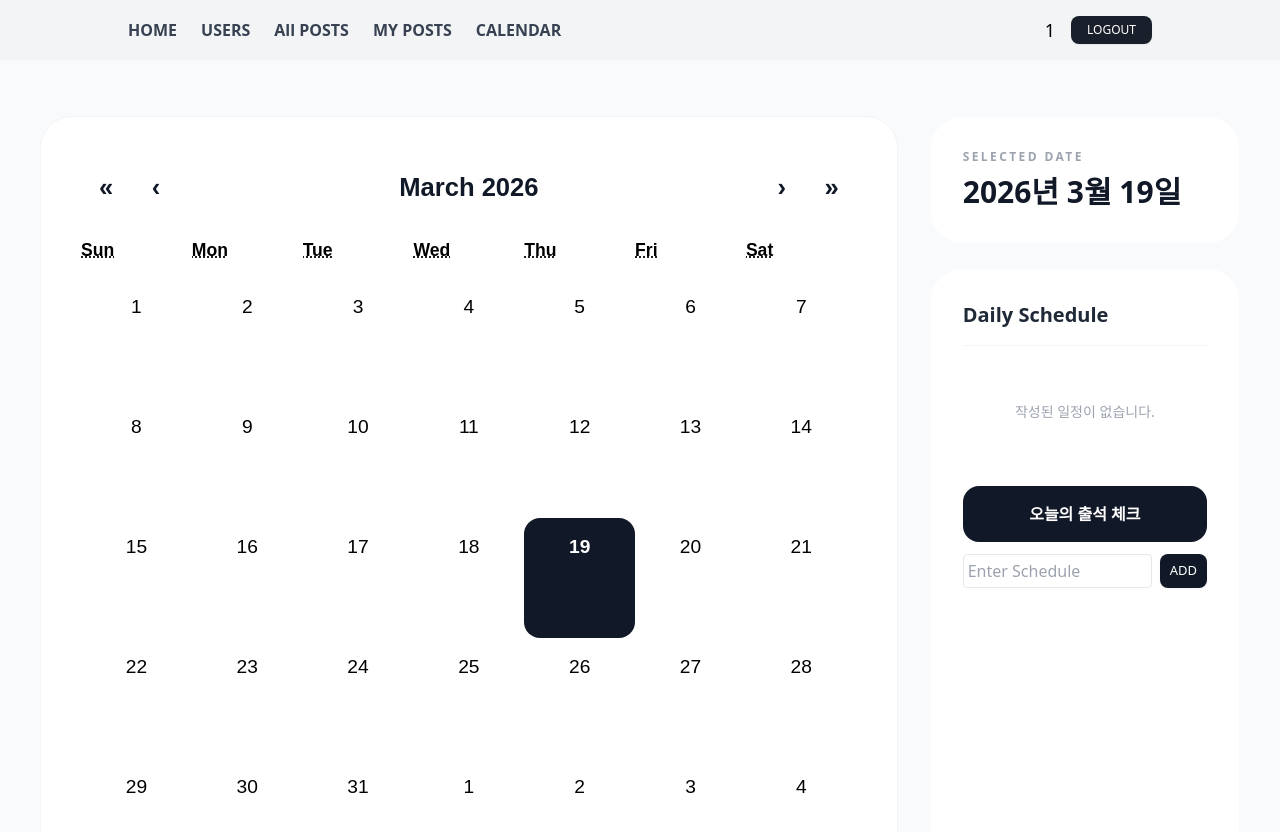
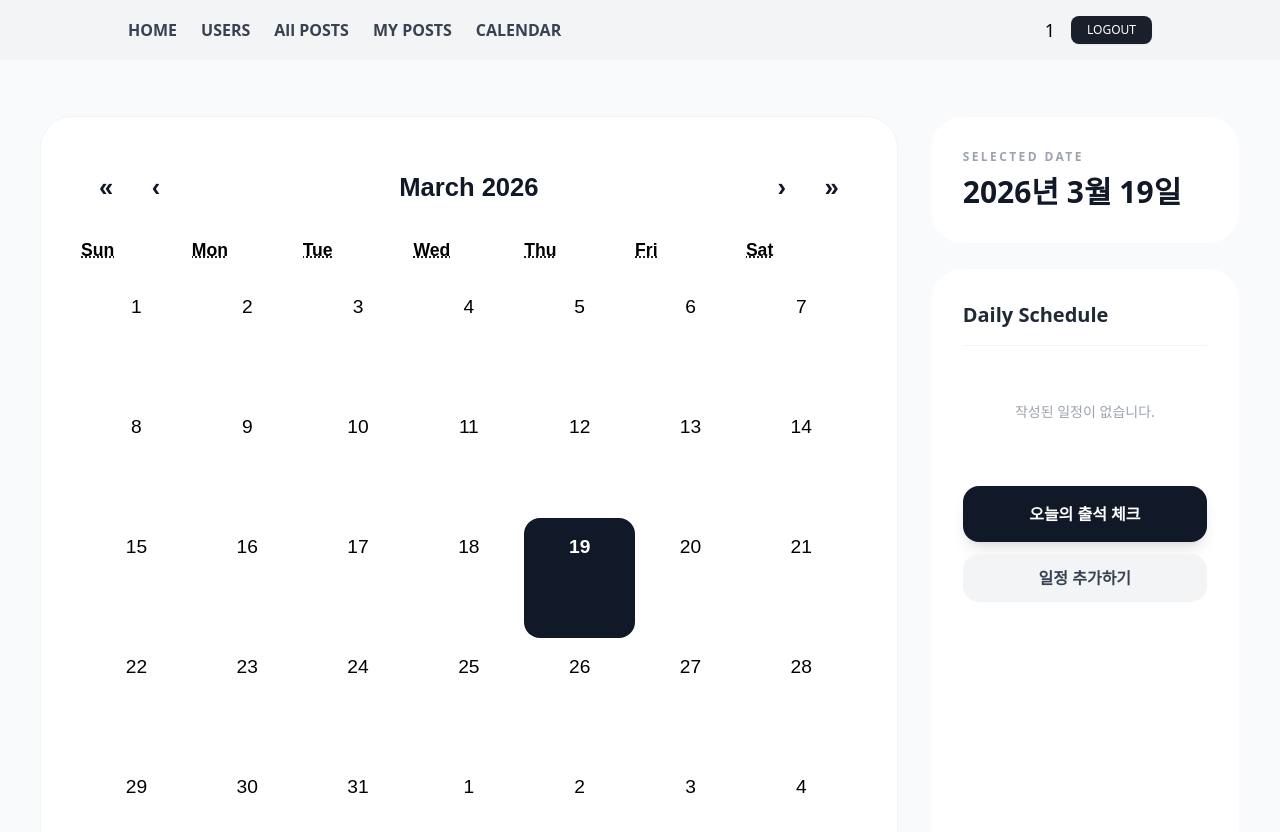
Before and after one commit to PARKJAEKYUNG0525/Blog_mini_project, a React (Vite) app: page /calendar in a window 1280 px wide. Shown: the top 832 px of the page. Built offline with nearby package versions, Linux system fonts and the light colour scheme; sample sign-in values are in the browser's storage.

Commit message:
캘린더 할일 추가 수정

```diff
--- a/src/components/Calendar.jsx
+++ b/src/components/Calendar.jsx
@@ -4,62 +4,15 @@ import CalendarLib from "react-calendar";
 import { useAuth } from "./AuthContextPro";
 import ScheduleForm from "./ScheduleForm";
 
-// 디자인은 유지하되 크기 관련 속성만 대폭 강화한 스타일
 const calendarCustomStyle = `
-  .react-calendar {
-    width: 100% !important;
-    max-width: 100% !important;
-    background: white;
-    border: none !important;
-    font-family: 'Pretendard', sans-serif;
-  }
-  /* 날짜 칸 크기 키우기 */
-  .react-calendar__tile {
-    height: 120px !important;
-    display: flex;
-    flex-direction: column;
-    align-items: center;
-    justify-content: flex-start;
-    padding-top: 15px !important;
-    font-size: 1.2rem !important;
-    transition: background 0.2s;
-  }
-  /* 요일 행 높이 및 폰트 설정 */
-  .react-calendar__month-view__weekdays {
-    font-weight: 700;
-    font-size: 1.1rem;
-    padding-bottom: 15px;
-    text-transform: none;
-  }
-  /* 상단 네비게이션 (연/월 이동) 크기 */
-  .react-calendar__navigation {
-    display: flex;
-    height: 60px;
-    margin-bottom: 20px;
-  }
-  .react-calendar__navigation button {
-    min-width: 50px;
-    font-size: 1.6rem;
-    font-weight: 800;
-    color: #111827;
-  }
-  /* 오늘 날짜 표시 */
-  .react-calendar__tile--now {
-    background: #f9fafb !important;
-    color: #111827;
-    font-weight: bold;
-    border-radius: 16px;
-  }
-  /* 선택된 날짜 표시 */
-  .react-calendar__tile--active {
-    background: #111827 !important;
-    color: white !important;
-    border-radius: 16px;
-  }
-  .react-calendar__tile:enabled:hover {
-    background-color: #f3f4f6;
-    border-radius: 16px;
-  }
+  .react-calendar { width: 100% !important; max-width: 100% !important; background: white; border: none !important; font-family: 'Pretendard', sans-serif; }
+  .react-calendar__tile { height: 120px !important; display: flex; flex-direction: column; align-items: center; justify-content: flex-start; padding-top: 15px !important; font-size: 1.2rem !important; transition: background 0.2s; }
+  .react-calendar__month-view__weekdays { font-weight: 700; font-size: 1.1rem; padding-bottom: 15px; text-transform: none; }
+  .react-calendar__navigation { display: flex; height: 60px; margin-bottom: 20px; }
+  .react-calendar__navigation button { min-width: 50px; font-size: 1.6rem; font-weight: 800; color: #111827; }
+  .react-calendar__tile--now { background: #f9fafb !important; color: #111827; font-weight: bold; border-radius: 16px; }
+  .react-calendar__tile--active { background: #111827 !important; color: white !important; border-radius: 16px; }
+  .react-calendar__tile:enabled:hover { background-color: #f3f4f6; border-radius: 16px; }
 `;
 
 const useUserData = (key, userKey) => {
@@ -99,6 +52,9 @@ const Calendar = () => {
   const [attendance, setAttendance] = useUserData("attendance", userKey);
   const [schedules, setSchedules] = useUserData("schedules", userKey);
 
+  // ✅ 1. 여기서 isOpen 상태를 정의해줘야 에러가 안 납니다!
+  const [isOpen, setIsOpen] = useState(false);
+
   useEffect(() => {
     if (!currentUser) {
       alert("로그인이 필요합니다.");
@@ -113,10 +69,9 @@ const Calendar = () => {
     <div className="w-full min-h-screen bg-gray-50 flex justify-center items-start p-4 md:p-10">
       <style>{calendarCustomStyle}</style>
 
-      {/* 메인 컨테이너 크기 확장: max-w-7xl (약 1280px) */}
       <div className="w-full max-w-7xl flex flex-col lg:flex-row gap-8 mt-4">
 
-        {/* 왼쪽: 캘린더 (가로 비중 70%) */}
+        {/* 왼쪽: 캘린더 */}
         <div className="flex-[2.5] bg-white rounded-[32px] border border-gray-100 p-10">
           <CalendarLib
             onChange={setDate}
@@ -135,9 +90,8 @@ const Calendar = () => {
           />
         </div>
 
-        {/* 오른쪽: 상세 정보 (가로 비중 30%) */}
+        {/* 오른쪽: 상세 정보 */}
         <div className="flex-1 flex flex-col gap-6">
-          {/* 상단 날짜 카드 */}
           <div className="bg-white p-8 rounded-[32px] border border-gray-50">
             <p className="text-xs font-bold text-gray-400 mb-2 uppercase tracking-[0.2em]">Selected Date</p>
             <p className="text-3xl font-black text-gray-900 leading-tight">
@@ -145,14 +99,13 @@ const Calendar = () => {
             </p>
           </div>
 
-          {/* 스케줄 리스트 카드 */}
           <div className="bg-white p-8 rounded-[32px] border border-gray-50 flex-grow min-h-[400px]">
             <h2 className="text-xl font-bold text-gray-800 border-b border-gray-100 pb-4 mb-4">Daily Schedule</h2>
 
             <div className="space-y-3 mb-6">
               {(schedules?.[dateKey] || []).length > 0 ? (
                 schedules[dateKey].map((item) => (
-                  <div key={item.id} className="p-4 bg-gray-50 border border-gray-100 rounded-2xl">
+                  <div key={item.id} className="p-4 bg-gray-50 border border-gray-100 rounded-2xl shadow-sm">
                     <p className="text-gray-700 font-medium">{item.text}</p>
                   </div>
                 ))
@@ -171,22 +124,34 @@ const Calendar = () => {
                 className={`w-full py-4 rounded-2xl font-bold transition-all active:scale-95 ${
                   attendance[dateKey]
                     ? "bg-blue-50 text-blue-600 border-2 border-blue-100"
-                    : "bg-gray-900 text-white hover:bg-black"
+                    : "bg-gray-900 text-white hover:bg-black shadow-lg"
                 }`}
               >
                 {attendance[dateKey] ? "출석 체크 완료 ✓" : "오늘의 출석 체크"}
               </button>
 
-              <ScheduleForm
-                dateKey={dateKey}
-                schedules={schedules}
-                setSchedules={setSchedules}
-                // ScheduleForm 내부에서 WRITE 버튼 등의 UI를 처리한다고 가정
-              />
+              {/* ✅ 2. WRITE 버튼: 클릭하면 입력창이 열림 */}
+              <button
+                onClick={() => setIsOpen(!isOpen)}
+                className="w-full py-3 bg-gray-100 text-gray-700 rounded-2xl font-semibold hover:bg-gray-200 transition-all"
+              >
+                {isOpen ? "닫기" : "일정 추가하기"}
+              </button>
+
+              {/* ✅ 3. isOpen이 true일 때만 ScheduleForm이 보임 */}
+              {isOpen && (
+                <div className="mt-2 p-4 border rounded-2xl bg-gray-50 animate-in fade-in zoom-in duration-200">
+                  <ScheduleForm
+                    dateKey={dateKey}
+                    schedules={schedules}
+                    setSchedules={setSchedules}
+                    close={() => setIsOpen(false)} // 이제 에러 없이 작동합니다!
+                  />
+                </div>
+              )}
             </div>
           </div>
         </div>
-
       </div>
     </div>
   );
--- a/src/components/ScheduleForm.jsx
+++ b/src/components/ScheduleForm.jsx
@@ -17,7 +17,9 @@ const ScheduleForm = ({ dateKey, schedules, setSchedules, close }) => {
     });
 
     setText('');
+    if (typeof close === 'function') {
     close();
+  }
   };
 
   return (
```
